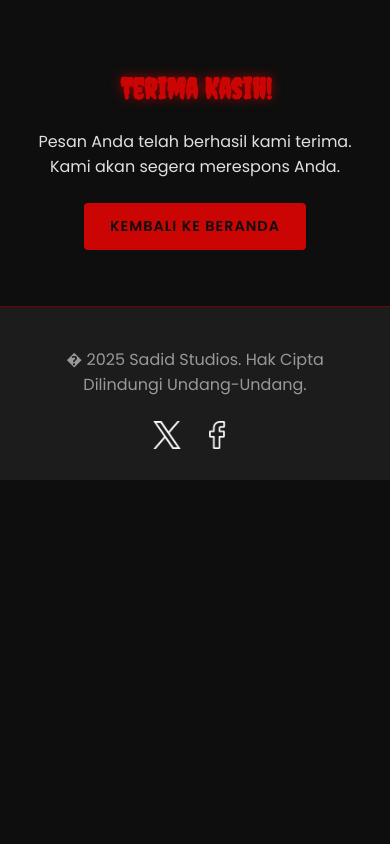
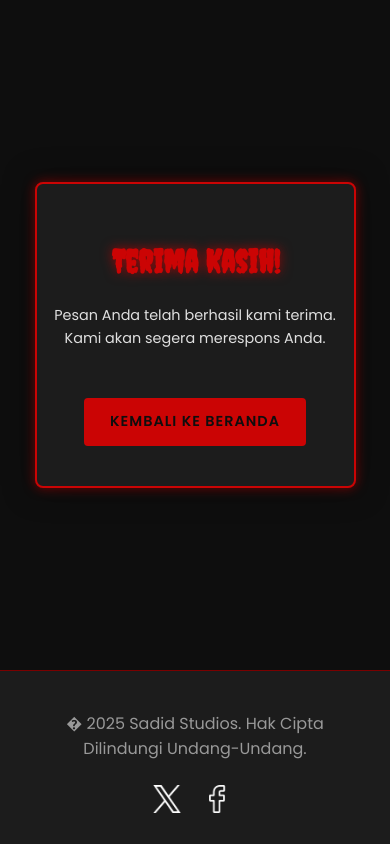
Before and after one commit to sadidwebsite/DesaTerkutuk, a plain HTML site: page terimakasih.html in a window 390 px wide. Drawn offline with Linux system fonts and the light colour scheme.

Commit message:
Update style.css

```diff
--- a/style.css
+++ b/style.css
@@ -812,4 +812,80 @@ footer {
     .modal-content h2 {
         font-size: 1.8rem;
     }
+
+    /* --- Styling untuk Halaman Terima Kasih --- */
+    .thank-you-body {
+        display: flex;
+        flex-direction: column;
+        min-height: 100vh;
+    }
+
+        .thank-you-body main {
+            flex-grow: 1; /* Pastikan main mengisi ruang yang tersisa */
+            display: flex;
+            align-items: center; /* Pusatkan konten secara vertikal */
+            justify-content: center; /* Pusatkan konten secara horizontal */
+        }
+
+    #thank-you-section {
+        padding: 8rem 0; /* Sesuaikan padding agar terlihat bagus */
+        background-color: var(--bg-dark); /* Gunakan warna latar belakang gelap */
+        display: flex;
+        justify-content: center;
+        align-items: center;
+        width: 100%;
+    }
+
+    .thank-you-content {
+        background: var(--bg-light);
+        padding: 3rem;
+        border-radius: 8px;
+        box-shadow: 0 0 30px var(--shadow), var(--glow); /* Efek bayangan dan glow */
+        border: 2px solid var(--accent);
+        max-width: 600px;
+        width: 100%;
+        text-align: center;
+        animation: fadeIn 1s ease-out; /* Animasi fade in */
+    }
+
+        .thank-you-content h2 {
+            font-family: var(--font-title);
+            font-size: 3.5rem;
+            color: var(--accent);
+            text-shadow: var(--glow);
+            margin-bottom: 1.5rem;
+            animation: shake 4s infinite alternate ease-in-out; /* Animasi shake */
+        }
+
+        .thank-you-content p {
+            font-size: 1.3rem;
+            color: var(--text-main);
+            margin-bottom: 2.5rem;
+            line-height: 1.6;
+        }
+
+    /* Media Queries untuk halaman terima kasih */
+    @media (max-width: 768px) {
+        .thank-you-content {
+            padding: 2rem 1rem;
+        }
+
+            .thank-you-content h2 {
+                font-size: 2.5rem;
+            }
+
+            .thank-you-content p {
+                font-size: 1rem;
+            }
+    }
+
+    @media (max-width: 480px) {
+        .thank-you-content h2 {
+            font-size: 2rem;
+        }
+
+        .thank-you-content p {
+            font-size: 0.9rem;
+        }
+    }
 }
```
